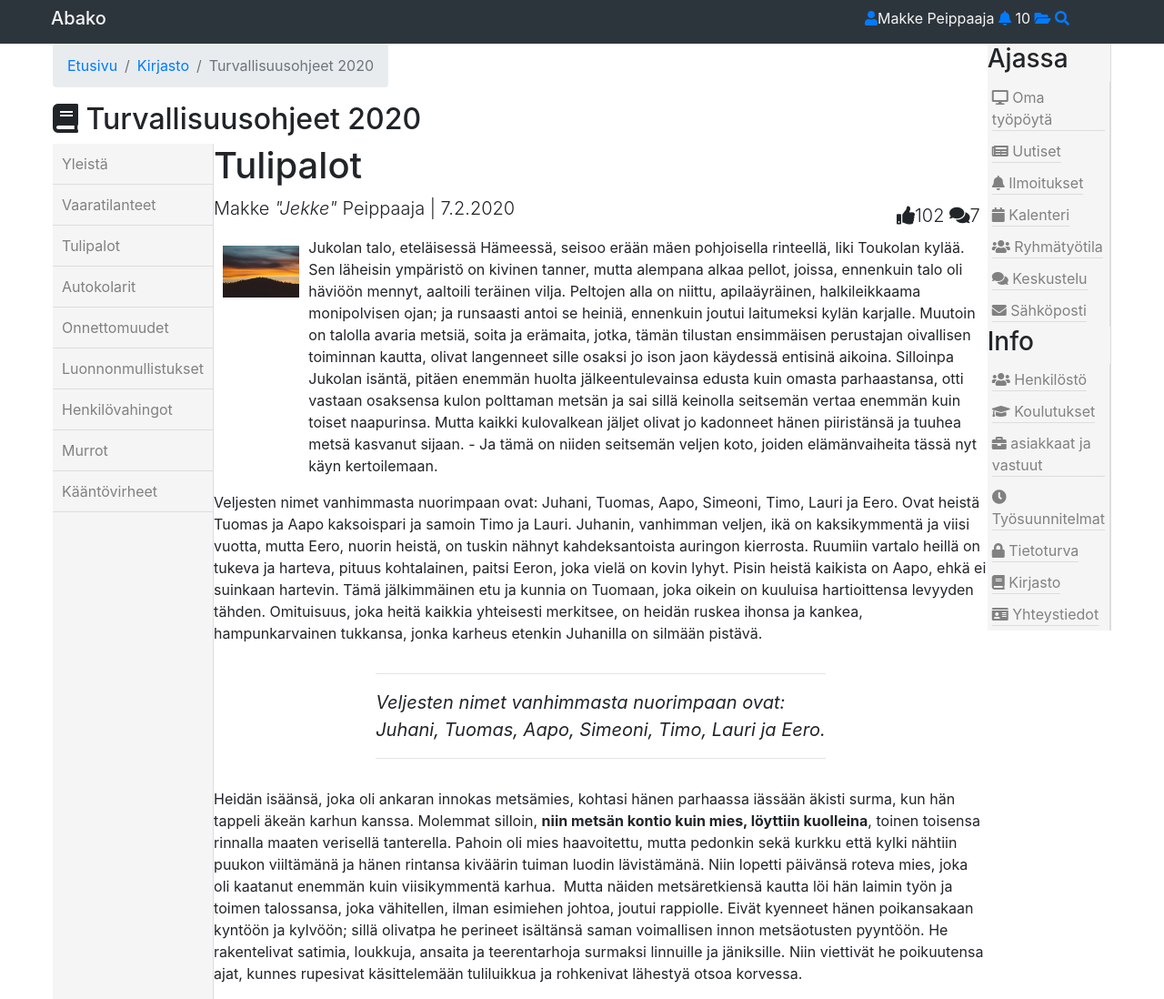
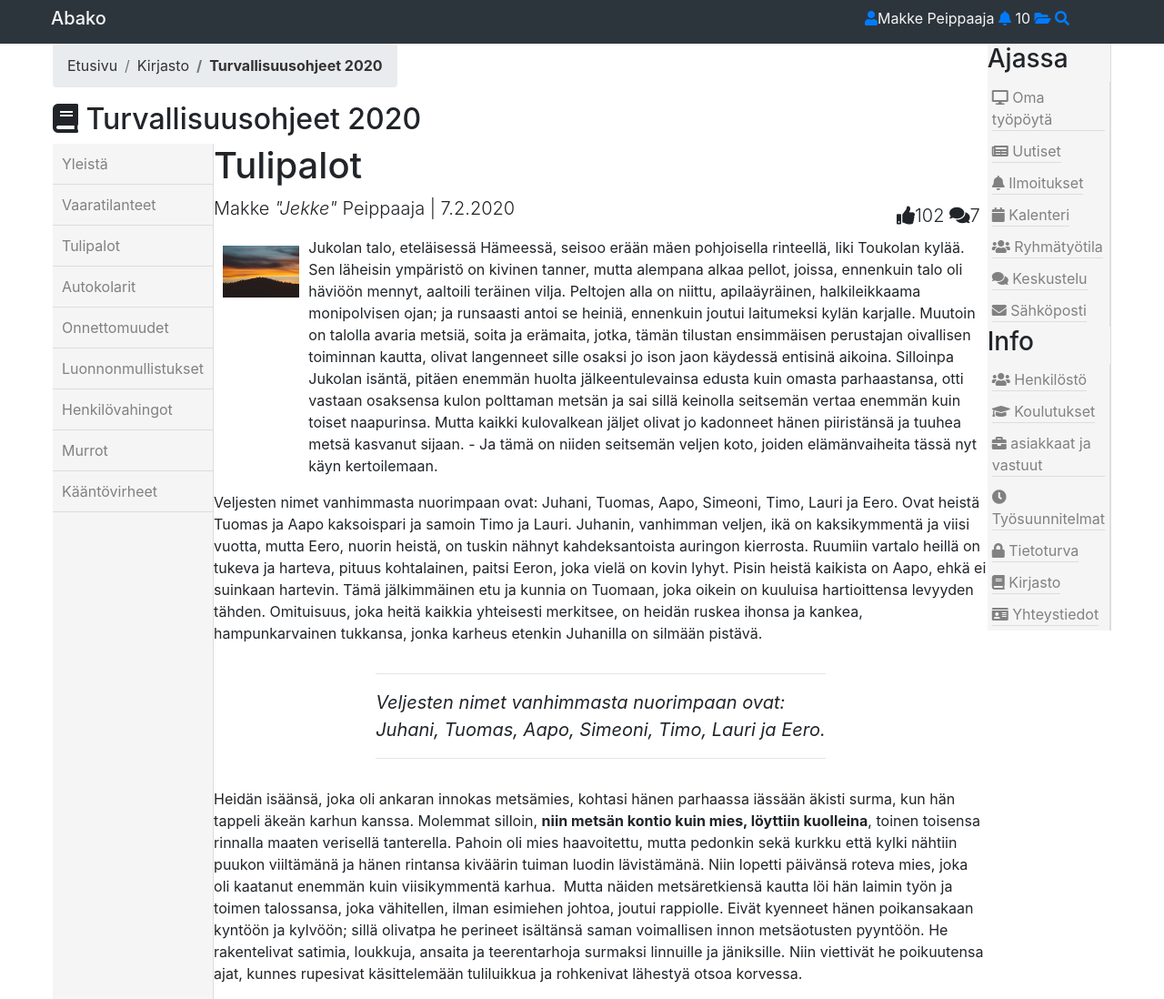
Before and after one commit to PietariP/Web-Component-exercise, a plain HTML site: page index.html in a window 1280 px wide. Shown: the top 1098 px of the page at 91% size. Drawn offline with nearby package versions, Linux system fonts and the light colour scheme.

Commit message:
Style the breadcrumb

```diff
--- a/index.html
+++ b/index.html
@@ -54,7 +54,6 @@
 
         .box-nav a {
             padding: 10px;
-            text-decoration: none;
             color: #818181;
             border-bottom: 1px solid #ddd;
         }
@@ -84,6 +83,14 @@
             width: 100%;
             height: auto;
             padding: 10px;
+        }
+
+        .breadcrumb-item a {
+            color: #333;
+        }
+        .breadcrumb-item.active {
+            color: #333;
+            font-weight: bold;
         }
     </style>
 </head>
@@ -262,4 +269,5 @@
     <script src="script.js"></script>
     <script src="CustomIconLink.js"></script>
 </body>
+
 </html>
```
